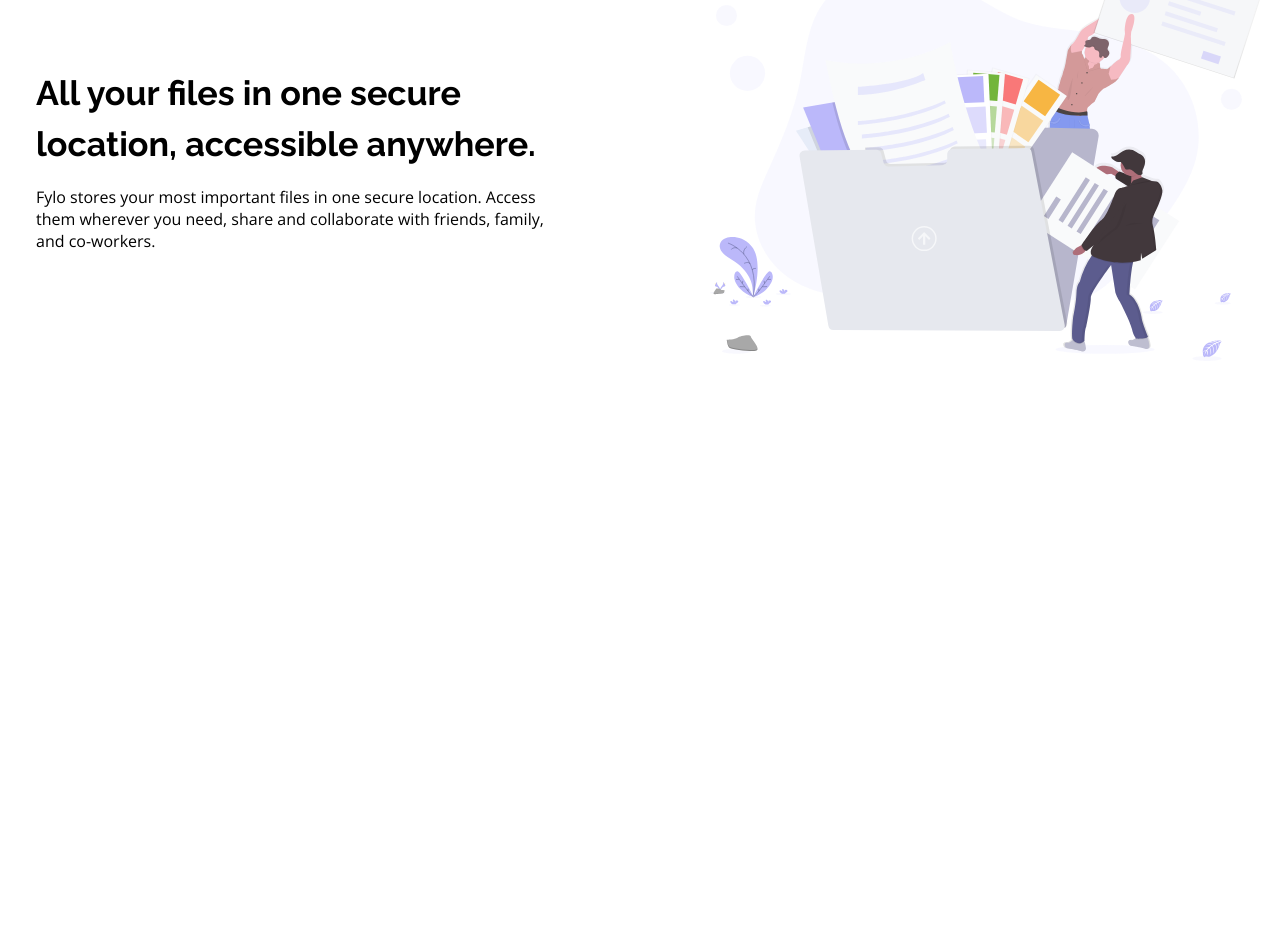
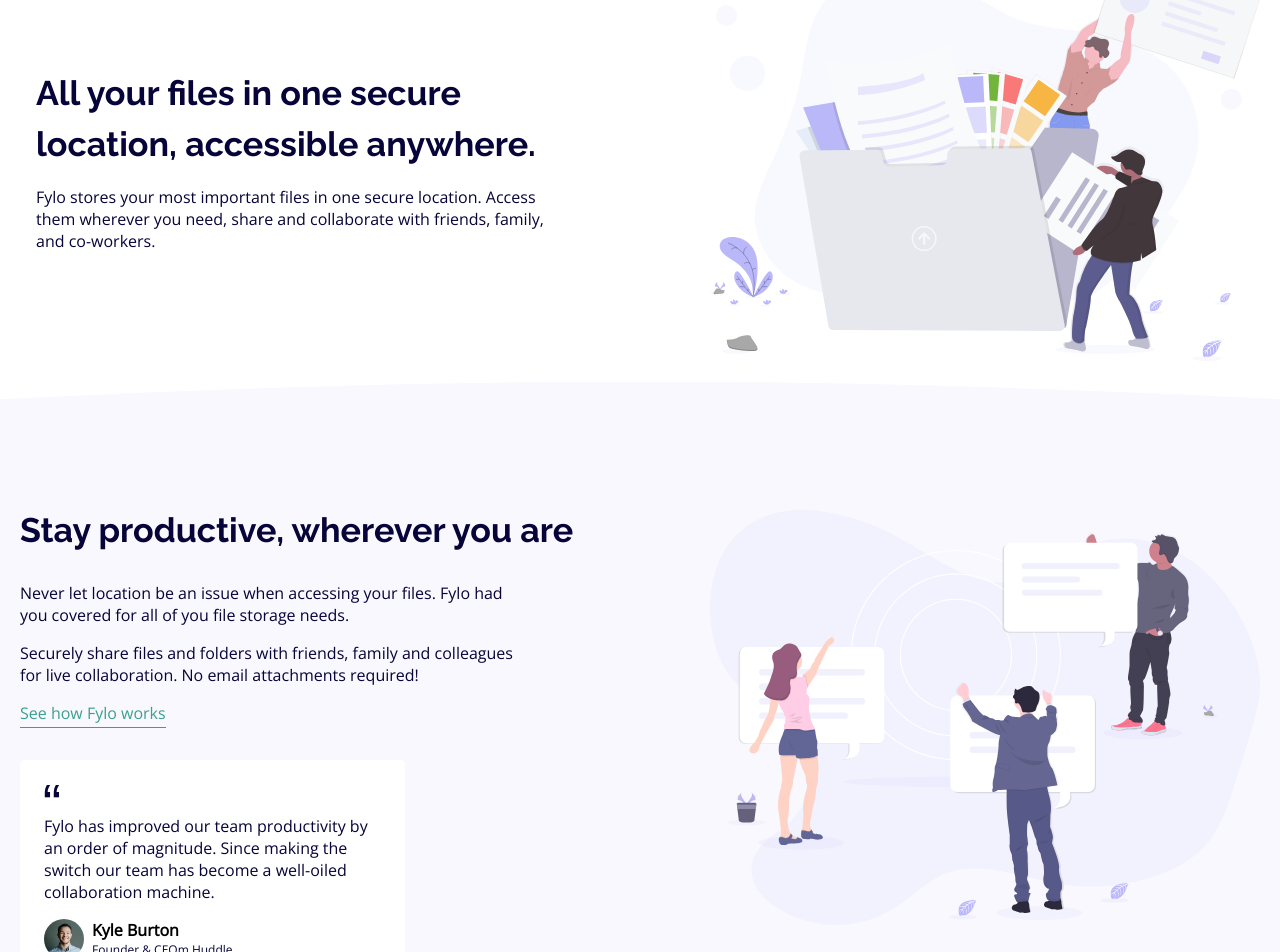
Before and after one commit to jwhong98/fylo-two-column, a React (Create React App) app: page / in a window 1280 px wide. Shown: the part 212-1164 px from the top of the page. Before the commit the page ends 800 px from the top, so only its background shows below. Built offline with nearby package versions, Linux system fonts and the light colour scheme.

Commit message:
added content section

```diff
--- a/src/App.css
+++ b/src/App.css
@@ -15,6 +15,11 @@
 h5,
 h6 {
   font-family: "Raleway", sans-serif;
+  color: hsl(243, 87%, 12%);
+}
+
+p {
+  color: hsl(243, 87%, 12%);
 }
 
 /* font-family: 'Raleway', sans-serif; */
--- a/src/App.js
+++ b/src/App.js
@@ -1,4 +1,5 @@
 import "./App.css";
+import Content from "./components/Content/Content";
 import Header from "./components/Header/Header";
 import Hero from "./components/Hero/Hero";
 
@@ -7,6 +8,7 @@
     <>
       <Header />
       <Hero />
+      <Content />
     </>
   );
 }
--- /dev/null
+++ b/src/components/Content/Content.js
@@ -0,0 +1,36 @@
+import React from "react";
+import img from "../../images/illustration-2.svg";
+import {
+  ContentContainer,
+  ContentWrapper,
+  ContentText,
+  ContentImg,
+} from "./ContentElements";
+import QuoteCard from "./QuoteCard";
+
+const Content = () => {
+  return (
+    <ContentContainer>
+      <ContentWrapper>
+        <ContentText>
+          <h1>Stay productive, wherever you are</h1>
+          <p>
+            Never let location be an issue when accessing your files. Fylo had
+            you covered for all of you file storage needs.
+          </p>
+          <p>
+            Securely share files and folders with friends, family and colleagues
+            for live collaboration. No email attachments required!
+          </p>
+          <a href="/">See how Fylo works</a>
+          <QuoteCard />
+        </ContentText>
+        <ContentImg>
+          <img src={img} alt="" />
+        </ContentImg>
+      </ContentWrapper>
+    </ContentContainer>
+  );
+};
+
+export default Content;
--- /dev/null
+++ b/src/components/Content/ContentElements.js
@@ -0,0 +1,54 @@
+import styled from "styled-components";
+import curveBGD from "../../images/bg-curve-desktop.svg";
+
+export const ContentContainer = styled.section`
+  width: 100%;
+  padding: 5rem 20px;
+  background-image: url(${curveBGD});
+  background-repeat: no-repeat;
+  background-size: cover;
+  background-position: center;
+`;
+
+export const ContentWrapper = styled.div`
+  width: 100%;
+  max-width: 1300px;
+  margin: 0 auto;
+  margin-top: 3rem;
+  display: flex;
+  /* align-items: center; */
+  justify-content: space-between;
+`;
+
+export const ContentText = styled.div`
+  display: flex;
+  flex-direction: column;
+  align-items: flex-start;
+  gap: 1rem;
+
+  h1 {
+    font-size: 2.13rem;
+    margin-bottom: 1rem;
+  }
+
+  p {
+    max-width: 500px;
+  }
+
+  a {
+    text-decoration: none;
+    color: hsl(170, 45%, 43%);
+    margin-bottom: 1rem;
+    padding-bottom: 0.15rem;
+    border-bottom: 1px solid hsl(170, 45%, 43%);
+  }
+`;
+
+export const ContentImg = styled.div`
+  max-width: 550px;
+
+  img {
+    width: 100%;
+    height: auto;
+  }
+`;
--- /dev/null
+++ b/src/components/Content/QuoteCard.js
@@ -0,0 +1,26 @@
+import React from "react";
+import { CardContainer, Source, Info } from "./QuoteCardElements";
+import quote from "../../images/icon-quotes.svg";
+import profile from "../../images/avatar-testimonial.jpg";
+
+const QuoteCard = () => {
+  return (
+    <CardContainer>
+      <img src={quote} alt="" />
+      <p>
+        Fylo has improved our team productivity by an order of magnitude. Since
+        making the switch our team has become a well-oiled collaboration
+        machine.
+      </p>
+      <Source>
+        <img src={profile} alt="" />
+        <Info>
+          <span>Kyle Burton</span>
+          <p>Founder & CEOm Huddle</p>
+        </Info>
+      </Source>
+    </CardContainer>
+  );
+};
+
+export default QuoteCard;
--- /dev/null
+++ b/src/components/Content/QuoteCardElements.js
@@ -0,0 +1,35 @@
+import styled from "styled-components";
+
+export const CardContainer = styled.div`
+  padding: 1.5rem;
+  display: flex;
+  flex-direction: column;
+  gap: 1rem;
+  background: #fff;
+  max-width: 385px;
+  border-radius: 5px;
+
+  img {
+    width: 1rem;
+  }
+`;
+
+export const Source = styled.div`
+  display: flex;
+  align-items: center;
+  gap: 0.5rem;
+
+  img {
+    width: 2.5rem;
+    border-radius: 50%;
+  }
+`;
+
+export const Info = styled.div`
+  span {
+    font-weight: 700;
+  }
+  p {
+    font-size: 0.75rem;
+  }
+`;
```
